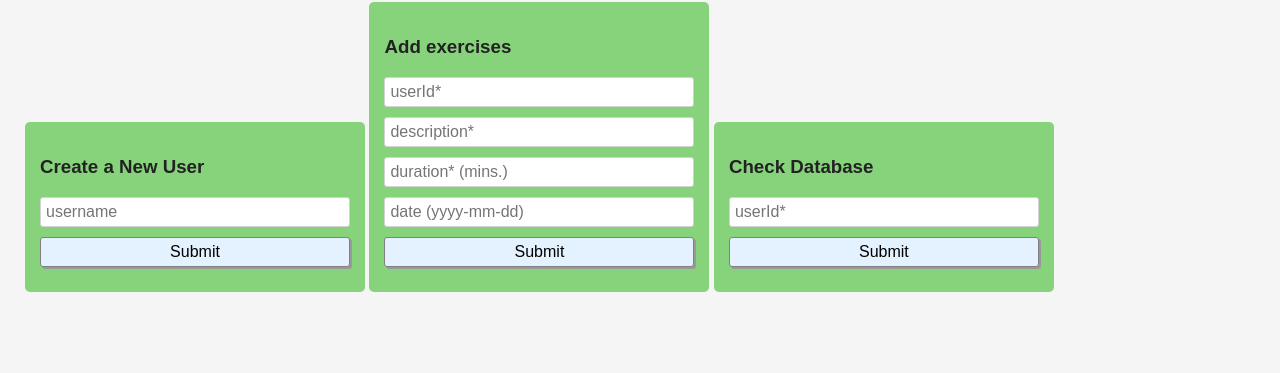
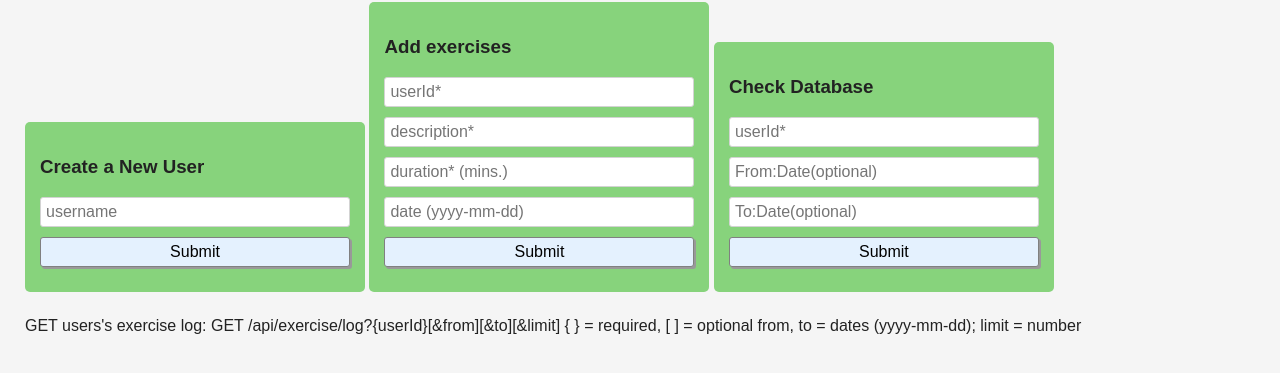
Before and after one commit to rmonastra/Exercise-Tracker, a website: page views/index.html in a window 1280 px wide. Shown: the part 81-454 px from the top of the page. Drawn offline with Linux system fonts and the light colour scheme; files that its build step writes are made by us from their sources.

Commit message:
Update index.html

```diff
--- a/views/index.html
+++ b/views/index.html
@@ -28,9 +28,20 @@
 
           <form action="/api/exercise/log/" method="get">
             <h3>Check Database</h3>
-            <input id="uname" type="text" name="userIdGet" placeholder="userId*">
+            <input id="userget" type="text" name="userIdGet" placeholder="userId*">
+            <input id="frdate" type="text" name="fromDate" placeholder="From:Date(optional)">
+            <input id="todate" type="text" name="toDate" placeholder="To:Date(optional)">
             <input type="submit" value="Submit">
           </form>
+
+          <div>
+            GET users's exercise log: GET /api/exercise/log?{userId}[&from][&to][&limit]
+
+{ } = required, [ ] = optional
+
+from, to = dates (yyyy-mm-dd); limit = number
+
+</p>
 
       </div>
    </body>
```
